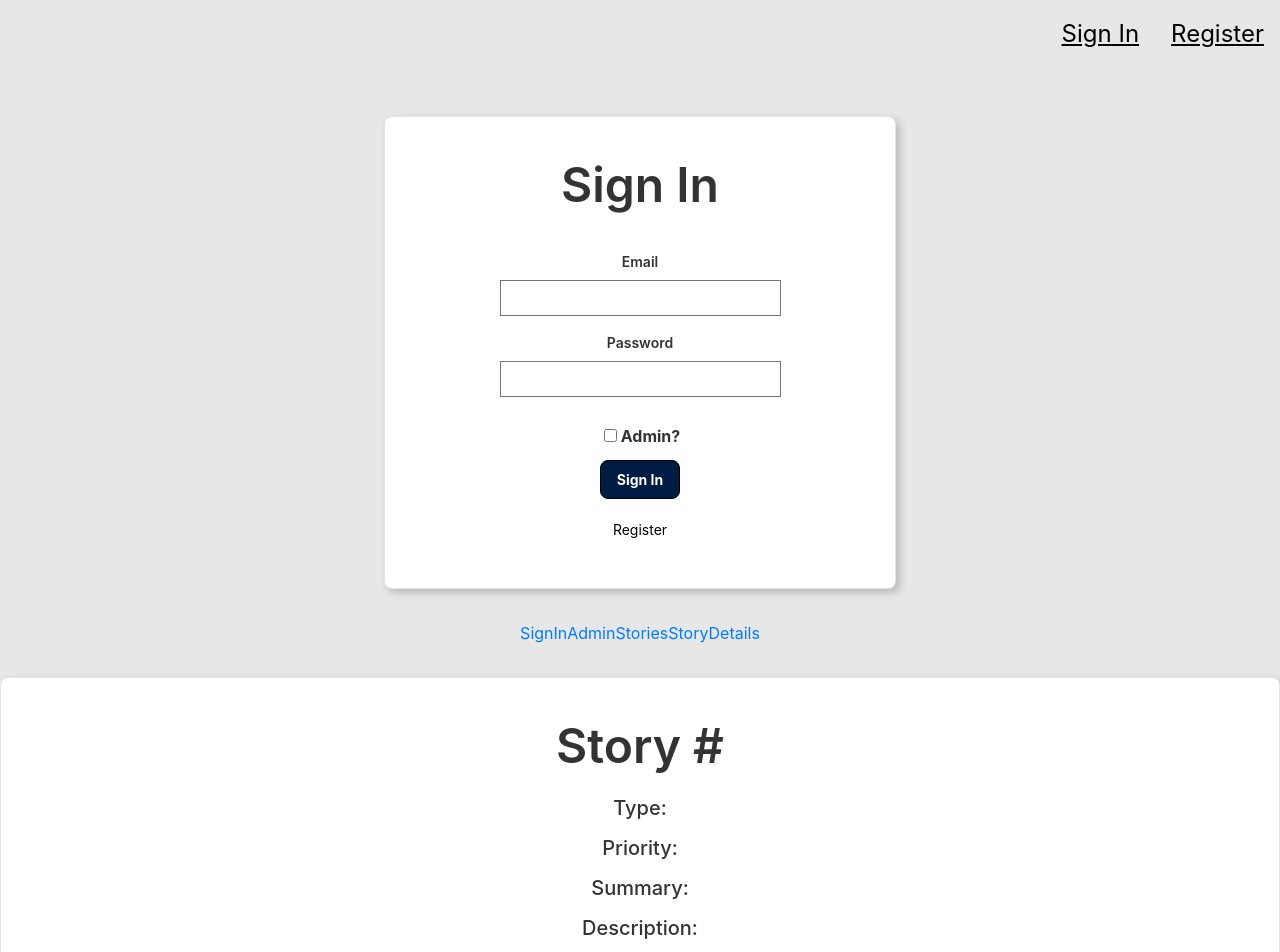
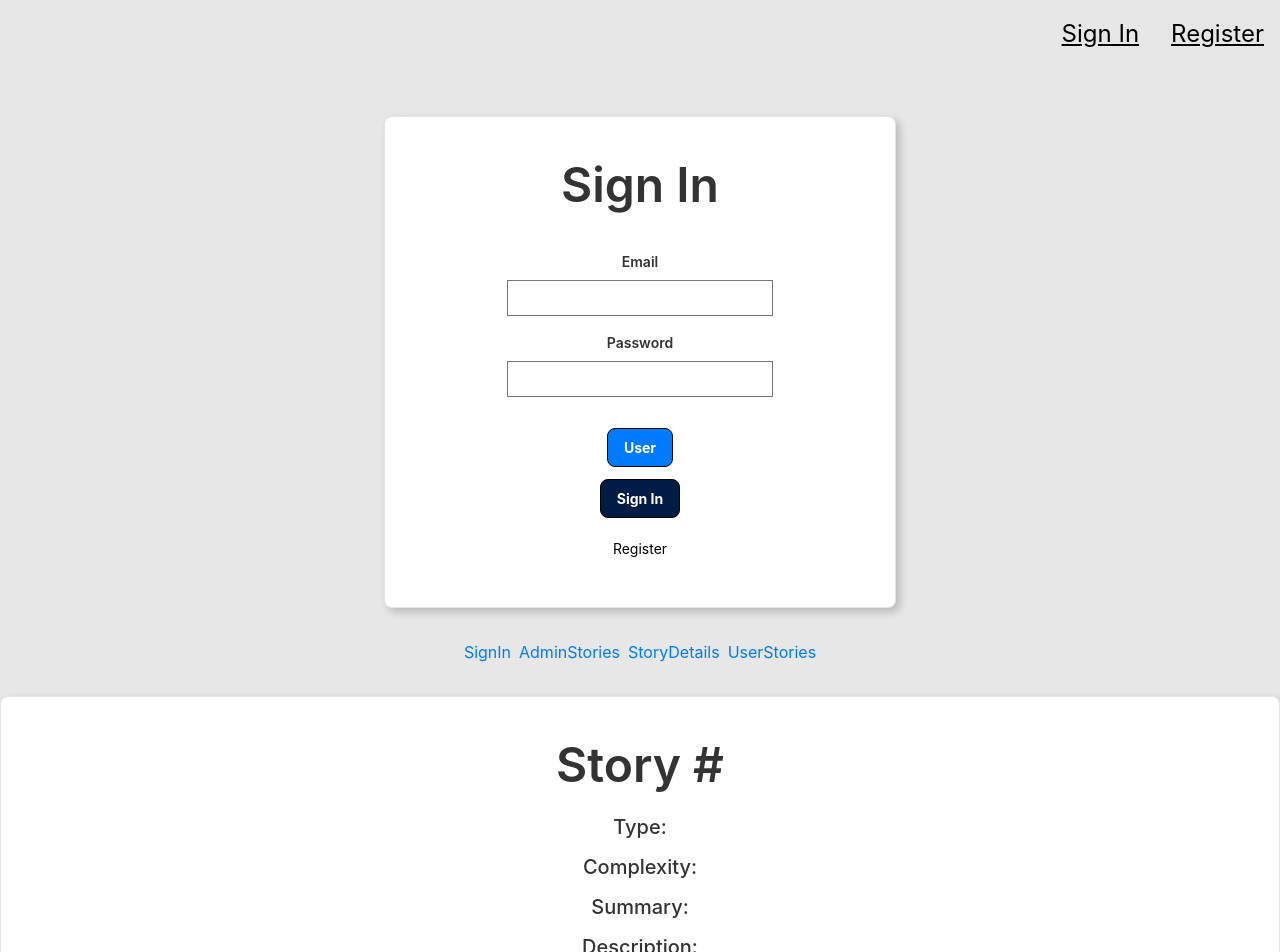
Before and after one commit to trustinsimpson/arch-front-end, a React (Create React App) app: page /storydetails in a window 1280 px wide. Shown: the top 952 px of the page. Built offline with nearby package versions, Linux system fonts and the light colour scheme.

Commit message:
finished setup of pages, routes, user/admin toggle, accept/decline buttons

```diff
--- a/src/App.js
+++ b/src/App.js
@@ -13,6 +13,7 @@ import { BrowserRouter, Route, Switch } from 'react-router-dom';
 import AdminStories from './components/adminStories/AdminStories';
 import Login from './components/signIn/SignIn';
 import StoryDetails from './components/adminStories/StoryDetails';
+import UserStories from './components/userForm/UserStories';
 
 class App extends Component {
   constructor() {
@@ -61,6 +62,7 @@ class App extends Component {
      <Route path="/" component={Login} exact/>
      <Route path="/adminstories" component={AdminStories}/>
      <Route path="/storydetails" component={StoryDetails}/>
+     <Route path="/userstories" component={UserStories}/>
     <Route component={Error}/>
    </Switch>
 </div>
--- a/src/components/adminStories/AdminStories.js
+++ b/src/components/adminStories/AdminStories.js
@@ -1,6 +1,6 @@
 import React from 'react';
 import '../userForm/Userform.css';
-import { Button, InputGroup, FormControl, Table } from 'react-bootstrap';
+import Table from 'react-bootstrap/Table';
 
 const AdminStories = () => {
     return (
--- a/src/components/adminStories/StoryDetails.js
+++ b/src/components/adminStories/StoryDetails.js
@@ -1,6 +1,6 @@
 import React from 'react';
 import '../userForm/Userform.css';
-import { Button, InputGroup, FormControl, Table } from 'react-bootstrap';
+import Button from 'react-bootstrap/Button';
 
 const StoryDetails = (props) => {
     return (
@@ -14,7 +14,7 @@ const StoryDetails = (props) => {
               <legend className="f1 fw6 ph0 mh0">Story #{props.ID} </legend>
               <h5>Type:</h5>
               <p>{props.type}</p>
-              <h5>Priority:</h5>
+              <h5>Complexity:</h5>
               <p>{props.priority}</p>
               <h5>Summary:</h5>
               <p>{props.summary}</p>
--- a/src/components/checkButton/CheckButton.js
+++ b/src/components/checkButton/CheckButton.js
@@ -1,32 +1,27 @@
-import React, { useState } from 'react';
+import React, { Component, useState } from 'react';
 import { ButtonGroup, ToggleButton } from 'react-bootstrap';
+import ReactDOM from 'react-dom';
 
 function Toggle() {
   const [checked, setChecked] = useState(false);
-  const [radioValue, setRadioValue] = useState('1');
-
-  const radios = [
-    { name: 'Active', value: '1' },
-    { name: 'Radio', value: '2' },
-    { name: 'Radio', value: '3' },
-  ];
 
   return (
     <>
       <ButtonGroup toggle className="mb-2">
         <ToggleButton
           type="checkbox"
-          variant="secondary"
-          size="sm"
+          variant="primary"
+          className= "b ph3 pv2 ma1 input-reset ba b--black grow pointer f6 dib br3"
           checked={checked}
-          value="1"
           onChange={(e) => setChecked(e.currentTarget.checked)}
         >
-          Accept
+          {checked ? 'Admin' : 'User'}
         </ToggleButton>
       </ButtonGroup>
-    </>
-  );
+      </>
+      );
 }
 
+ReactDOM.render(<Toggle />, document.getElementById('root'));
+
 export default Toggle;
--- a/src/components/navigation/Nav.js
+++ b/src/components/navigation/Nav.js
@@ -5,9 +5,10 @@ import { NavLink } from 'react-router-dom';
 const Nav = () => {
     return (
        <div>
-          <NavLink to="/">SignIn</NavLink>
-          <NavLink to="/adminstories">AdminStories</NavLink>
-          <NavLink to="/storydetails">StoryDetails</NavLink>
+          <NavLink className="pa1" to="/">SignIn</NavLink>
+          <NavLink className="pa1" to="/adminstories">AdminStories</NavLink>
+          <NavLink className="pa1" to="/storydetails">StoryDetails</NavLink>
+          <NavLink className="pa1" to="/userstories">UserStories</NavLink>
        </div>
     );
 }
--- a/src/components/register/Register.js
+++ b/src/components/register/Register.js
@@ -1,5 +1,6 @@
 import React from 'react';
 import Button from 'react-bootstrap/Button';
+import Toggle from '../checkButton/CheckButton';
 
 const Register = ({ onRouteChange }) => {
   return (
@@ -34,11 +35,7 @@ const Register = ({ onRouteChange }) => {
             </div>
           </fieldset>
           <div>
-           <input className="ma1 pointer" type="checkbox" id="adminCheck">
-           </input>
-           <label className="b" for="adminCheck">
-             Admin?
-            </label>
+           <Toggle />
           </div>
             <Button
               variant="primary" onClick={() => onRouteChange('home')}
--- a/src/components/signIn/SignIn.js
+++ b/src/components/signIn/SignIn.js
@@ -1,5 +1,7 @@
 import React from 'react';
 import Button from 'react-bootstrap/Button';
+import Toggle from '../checkButton/CheckButton';
+
 
 class SignIn extends React.Component {
   constructor(props) {
@@ -46,7 +48,7 @@ class SignIn extends React.Component {
               <div className="mt3">
                 <label className="db fw6 lh-copy f6" htmlFor="email-address">Email</label>
                 <input
-                  className="pa2 input-reset ba bg-transparent hover-bg-black hover-white w-100"
+                  className="pa2 ba black w-100"
                   type="email"
                   name="email-address"
                   id="email-address"
@@ -56,20 +58,16 @@ class SignIn extends React.Component {
               <div className="mv3">
                 <label className="db fw6 lh-copy f6" htmlFor="password">Password</label>
                 <input
-                  className="b pa2 input-reset ba bg-transparent hover-bg-black hover-white w-100"
+                  className="pa2 ba black w-100"
                   type="password"
                   name="password"
                   id="password"
-                  onChange={this.onPasswrodChange}
+                  onChange={this.onPasswordChange}
                 />
               </div>
             </fieldset>
             <div>
-              <input className="ma1 pointer" type="checkbox" id="adminCheck">
-              </input>
-              <label className="b" for="adminCheck">
-                Admin?
-              </label>
+              <Toggle />
             </div>
               <Button variant='primary' onClick={this.onSubmitSignIn}
                 className="b ph3 pv2 ma1 input-reset ba b--black bg-navy grow pointer f6 dib br3"
--- a/src/components/userForm/UserForm.js
+++ b/src/components/userForm/UserForm.js
@@ -41,9 +41,9 @@ class UserForm extends Component {
                     </select>
                   </div>
                   <div>
-                    <label htmlFor="priority"  className="pa1">Priority:</label>
+                    <label htmlFor="complexity"  className="pa1">Complexity:</label>
 
-                    <select className="pointer" name="priority" id="priority">
+                    <select className="pointer" name="complexity" id="complexity">
                       <option value="low">Low</option>
                       <option value="medium">Medium</option>
                       <option value="high">High</option>
--- /dev/null
+++ b/src/components/userForm/UserStories.js
@@ -0,0 +1,48 @@
+import React from 'react';
+import '../userForm/Userform.css';
+import Table from 'react-bootstrap/Table';
+
+const UserStories = () => {
+  return (
+    <article className="bg-white br3 ba b--black-10 mv4 w-100 w-50-m w-25-l mw9 shadow-5 center">
+      <main className="pa4 black-80">
+        <div>
+
+{/* Fields: Id, summary, description, type, complexity, estimate time, cost */}
+
+          <fieldset id="User Stories" className="ba b--transparent ph0 mh0">
+            <legend className="f1 fw6 ph0 mh0">User Stories</legend>
+            <Table responsive>
+              <thead>
+                <tr>
+                  {Array.from({ length: 7 }).map((_, index) => (
+                    <th key={index}>Table heading</th>
+                  ))}
+                </tr>
+              </thead>
+              <tbody>
+                <tr>
+                  {Array.from({ length: 7 }).map((_, index) => (
+                    <td key={index}>Table cell {index}</td>
+                  ))}
+                </tr>
+                <tr>
+                  {Array.from({ length: 7 }).map((_, index) => (
+                    <td key={index}>Table cell {index}</td>
+                  ))}
+                </tr>
+                <tr>
+                  {Array.from({ length: 7 }).map((_, index) => (
+                    <td key={index}>Table cell {index}</td>
+                  ))}
+                </tr>
+              </tbody>
+            </Table>
+          </fieldset>
+        </div>
+      </main>
+    </article>
+  );
+}
+
+export default UserStories;
```
Also changed, not shown: 1 other file (tests, documents, lock files or other folders).
